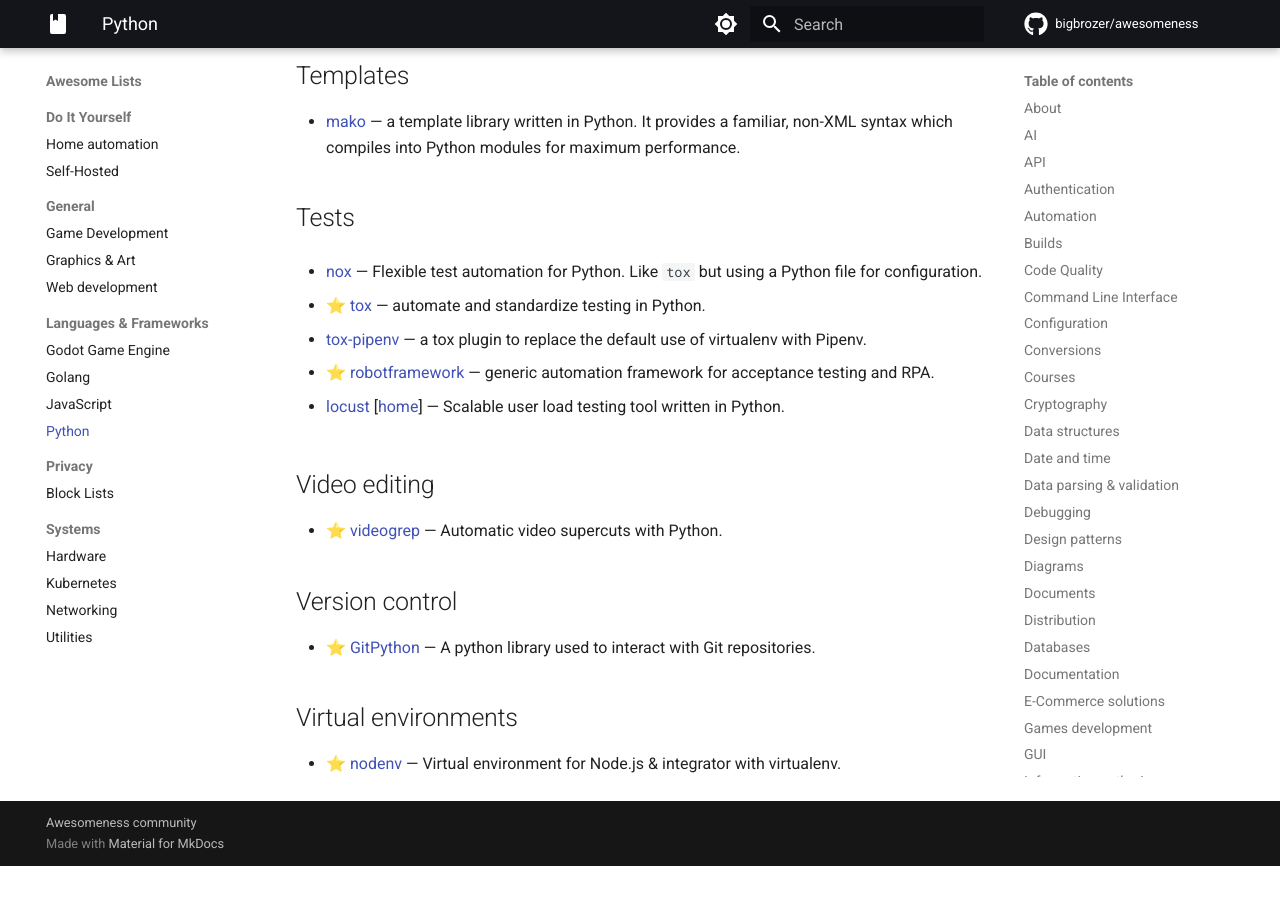
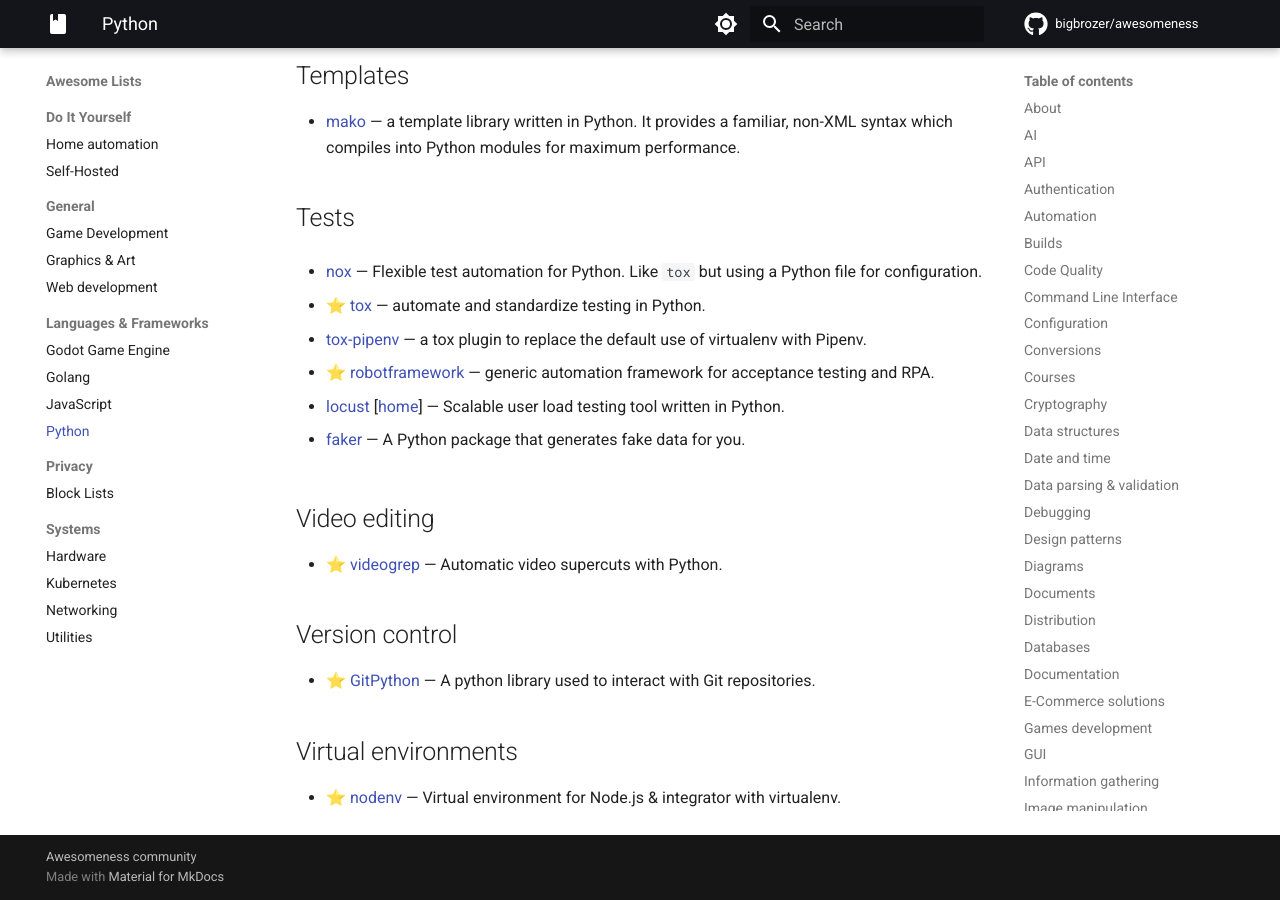
Before and after one commit to bigbrozer/awesomeness, an MkDocs documentation site: the page built from docs/lists/python.md, in a window 1280 px wide and 900 px high, scrolled down 7447 px. Built offline with MkDocs 1.6.1 and Material for MkDocs 9.7.7, drawn with Linux system fonts in a browser that asks for light colours; emoji names are drawn with the system emoji font; comment, search, counter and statistics services are not loaded; before the commit the page ends 8313 px from its top, so only the background shows below that.

Commit message:
feat(python): add `faker`

```diff
--- a/docs/lists/python.md
+++ b/docs/lists/python.md
@@ -268,6 +268,8 @@ Enjoy ❤️
 
 - [locust](https://github.com/locustio/locust) [[home](https://locust.io/)] — Scalable user load testing tool written in Python.
 
+- [faker](https://github.com/joke2k/faker) — A Python package that generates fake data for you.
+
 ## Video editing
 
 - ⭐ [videogrep](https://github.com/antiboredom/videogrep) — Automatic video supercuts with Python.
```
